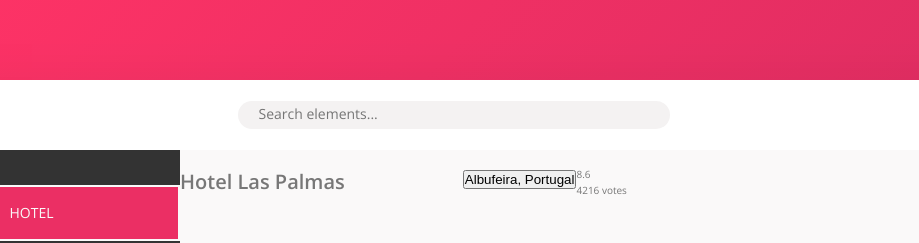
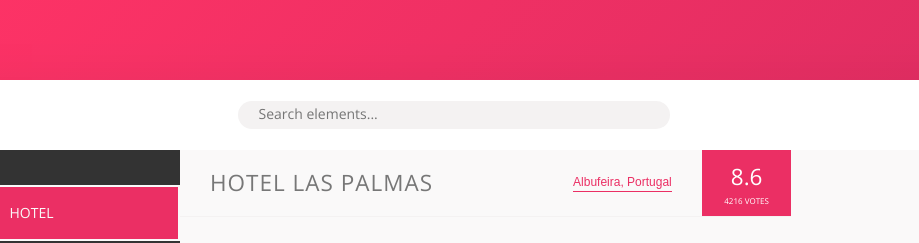
Before and after one commit to Luco97/trillo-course, a website: page index.html in a window 1280 px wide. Shown: the top 243 px of the page, 100-1019 px from the left. Drawn offline with nearby package versions, Linux system fonts and the light colour scheme; files that its build step writes are made by us from their sources.

Commit message:
UPDATE estilos para miniheader

```diff
--- a/sass/_components.scss
+++ b/sass/_components.scss
@@ -201,17 +201,25 @@
   display: flex;
   &__photo {
     width: 100%;
+    display: block;
   }
 }
 
 .overview {
   display: flex;
-
+  border-bottom: 1px solid var(--color-grey-light-2);
+  align-items: center;
   &__heading {
+    font-size: 2.25rem;
+    font-weight: 300;
+    text-transform: uppercase;
+    letter-spacing: 1px;
+    padding: 1.5rem 3rem;
   }
   &__stars {
     // flex-grow: 1;
     margin-right: auto;
+    display: flex;
   }
   &__icon-star,
   &__icon-location {
@@ -219,12 +227,71 @@
     height: 1.75rem;
     fill: var(--color-primary);
   }
+
+  &__icon-location {
+    margin-right: 0.5rem;
+  }
+
   &__location {
+    font-size: 1.2rem;
+    display: flex;
+    align-items: center;
+    font-weight: 300;
   }
   &__rating {
+    background-color: var(--color-primary);
+    margin-left: 3rem;
+    color: #fff;
+    padding: 0 2.25rem;
+    align-self: stretch;
+
+    display: flex;
+    flex-direction: column;
+    align-items: center;
+    justify-content: center;
   }
   &__rating-average {
+    font-size: 2.25rem;
+    font-weight: 300;
   }
   &__rating-count {
+    font-size: 0.8rem;
+    text-transform: uppercase;
   }
 }
+
+.btn-inline {
+  border: none;
+  color: var(--color-primary);
+  font-size: inherit;
+  border-bottom: 1px solid currentColor;
+  padding-bottom: 0.2rem;
+  display: inline-block;
+  background-color: transparent;
+  cursor: pointer;
+  transition: all 0.2s;
+
+  &:hover {
+    color: var(--color-grey-dark-1);
+  }
+
+  &:focus {
+    outline: none;
+    animation: pulsate 1s infinite;
+  }
+}
+
+@keyframes pulsate {
+  0% {
+    transform: scale(1);
+    box-shadow: none;
+  }
+  50% {
+    transform: scale(1.05);
+    box-shadow: 0 1rem 4rem rgba(0, 0, 0, 0.25);
+  }
+  100% {
+    transform: scale(1);
+    box-shadow: none;
+  }
+}
```
